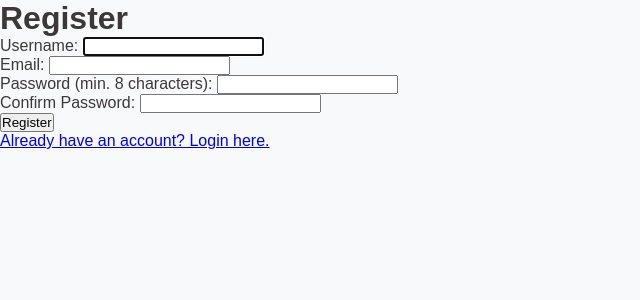
After one commit to Roan373/RHUMC, a PHP site: page /registration.php in a window 1280 px wide. The commit adds this page. Shown: the top 300 px of the page, without its empty margins (0-640 px from the left). Run offline with PHP 8.4, Linux system fonts and the light colour scheme.

Commit message:
with login fixed and registration

```diff
--- /dev/null
+++ b/ITS Project/registration.php
@@ -0,0 +1,81 @@
+<?php
+// registration.php
+error_reporting(E_ALL);
+ini_set('display_errors', 1);
+session_start();
+require_once 'db.php'; // establishes $conn
+
+$message = "";
+
+if ($_SERVER['REQUEST_METHOD'] === 'POST') {
+    // Get and trim inputs
+    $username = trim($_POST['username'] ?? '');
+    $password = trim($_POST['password'] ?? '');
+    $confirm = trim($_POST['confirm_password'] ?? '');
+    $email = trim($_POST['email'] ?? '');
+
+    // Basic validations
+    if (empty($username) || empty($password) || empty($confirm) || empty($email)) {
+        $message = "All fields are required.";
+    } elseif (!filter_var($email, FILTER_VALIDATE_EMAIL)) {
+        $message = "Invalid email address.";
+    } elseif ($password !== $confirm) {
+        $message = "Passwords do not match.";
+    } elseif (strlen($password) < 8) {
+        $message = "Password must be at least 8 characters long.";
+    } else {
+        // Check if username exists
+        $stmt = $conn->prepare("SELECT user_id FROM `user` WHERE username = ?");
+        $stmt->bind_param("s", $username);
+        $stmt->execute();
+        $stmt->store_result();
+        if ($stmt->num_rows > 0) {
+            $message = "Username already taken.";
+        } else {
+            // Insert new user.
+            // In production, use password_hash() instead of plain text.
+            $stmt->close();
+            $stmt = $conn->prepare("INSERT INTO `user` (username, password, role_id) VALUES (?, ?, ?)");
+            // Assuming default role_id 2 for regular users, adjust as needed.
+            $default_role = 2;
+            $stmt->bind_param("ssi", $username, $password, $default_role);
+            if ($stmt->execute()) {
+                $message = "Registration successful! You can now log in.";
+            } else {
+                $message = "Registration error: " . $conn->error;
+            }
+        }
+        $stmt->close();
+    }
+}
+?>
+<!DOCTYPE html>
+<html lang="en">
+<head>
+  <meta charset="UTF-8">
+  <title>User Registration - Pharmacy Dashboard</title>
+  <link rel="stylesheet" href="style.css">
+</head>
+<body>
+  <h1>Register</h1>
+  <?php if (!empty($message)): ?>
+      <p><?php echo $message; ?></p>
+  <?php endif; ?>
+  <form method="post" action="registration.php">
+    <label for="username">Username:</label>
+    <input type="text" name="username" id="username" required autofocus>
+    <br>
+    <label for="email">Email:</label>
+    <input type="email" name="email" id="email" required>
+    <br>
+    <label for="password">Password (min. 8 characters):</label>
+    <input type="password" name="password" id="password" required>
+    <br>
+    <label for="confirm_password">Confirm Password:</label>
+    <input type="password" name="confirm_password" id="confirm_password" required>
+    <br>
+    <button type="submit">Register</button>
+  </form>
+  <p><a href="login.php">Already have an account? Login here.</a></p>
+</body>
+</html>
```
Also changed, not shown: ITS Project/login.php (+8 -10 lines).
